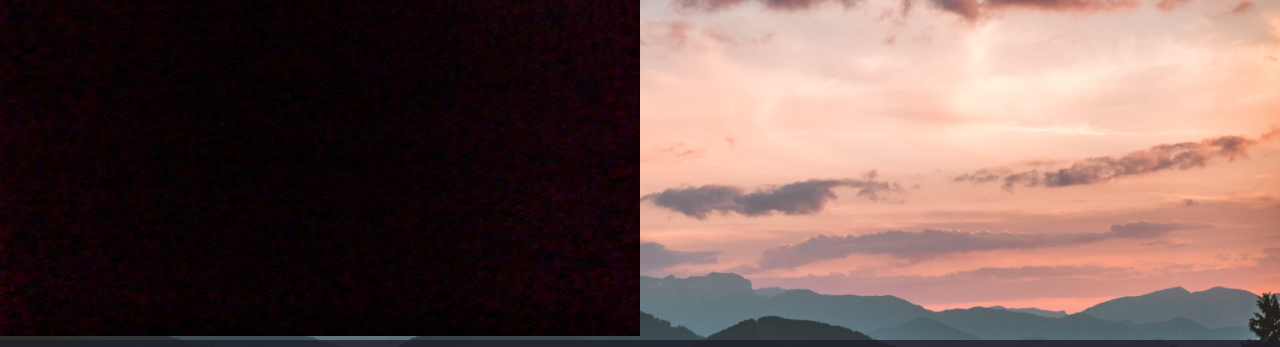
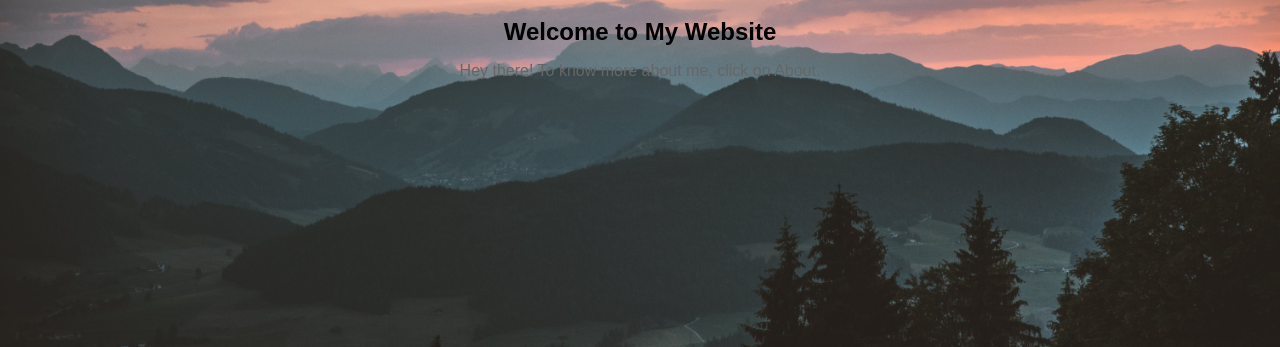
Before and after one commit to AdityaRevanth/MyWebsite, a plain HTML site: page index.html in a window 1280 px wide. Shown: the part 144-491 px from the top of the page. Drawn offline with Linux system fonts and the light colour scheme.

Commit message:
Update index.html

```diff
--- a/index.html
+++ b/index.html
@@ -87,7 +87,6 @@
   </head>
 
   <body>
-    <img src = "BlackScreen.jpg">
 
       <header>
           <h1>My Website</h1>
```
